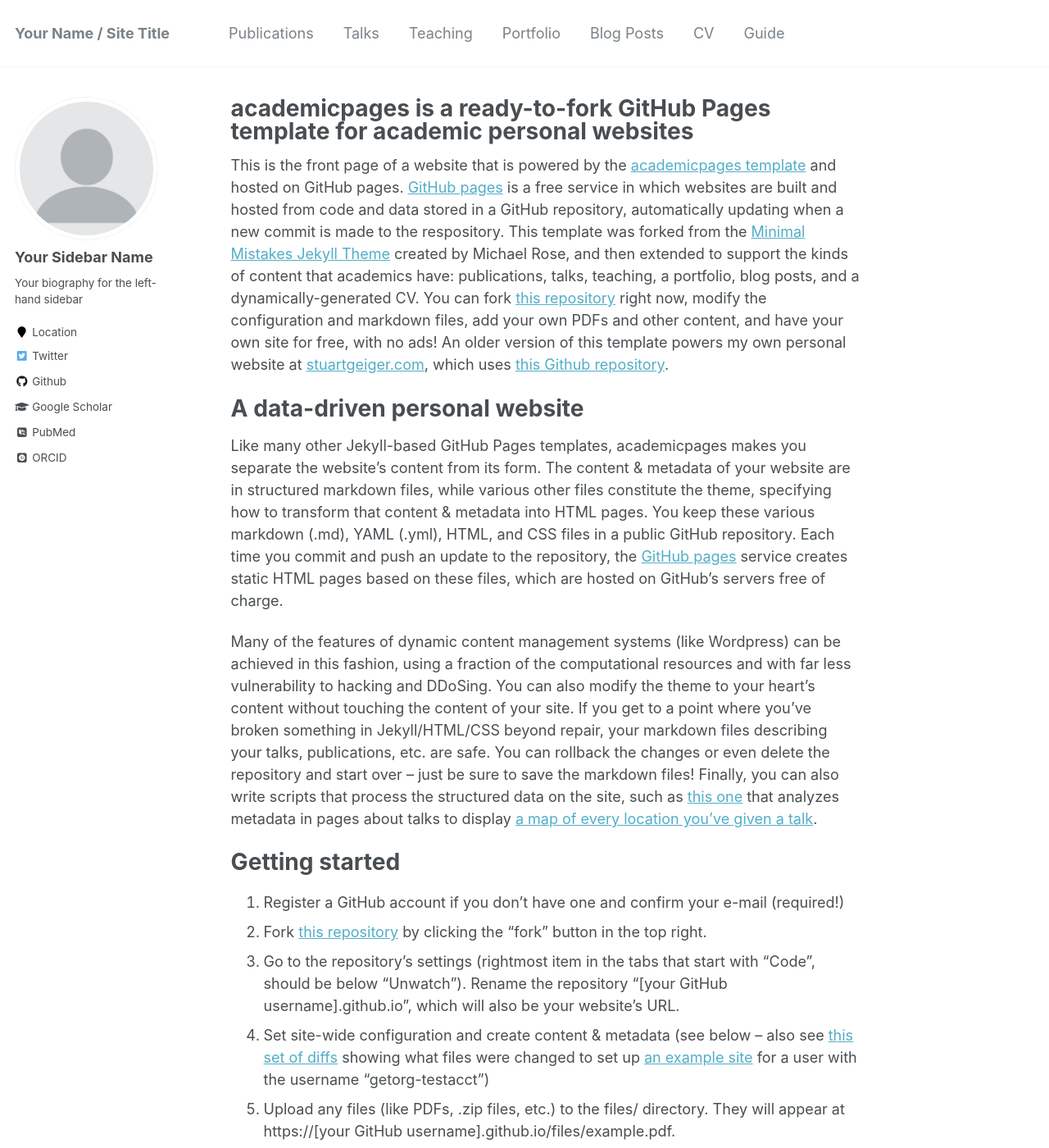
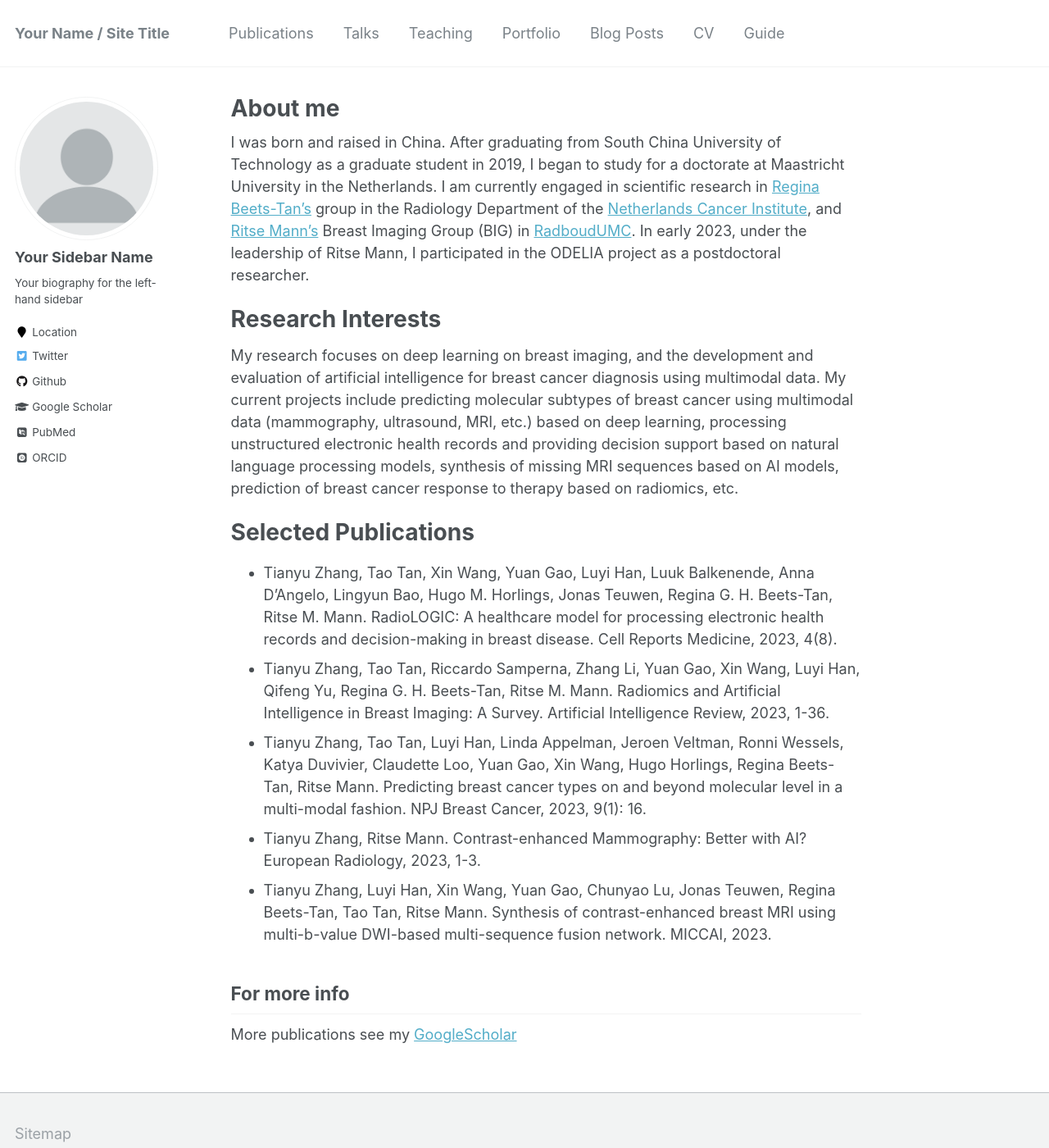
Before and after one commit to Tianyu-Zhang0319/Tianyu-Zhang0319.github, a Jekyll site: the page built from _pages/about.md, in a window 1280 px wide and 1400 px high. Shown: the whole window at 82% size. Built offline with Jekyll 4.4.1, drawn with Linux system fonts in a browser that asks for light colours; some web fonts are replaced; some of the changed text lies outside the part shown.

Commit message:
Update about.md

```diff
--- a/_pages/about.md
+++ b/_pages/about.md
@@ -1,50 +1,29 @@
 ---
 permalink: /
-title: "academicpages is a ready-to-fork GitHub Pages template for academic personal websites"
+title: "About me"
 excerpt: "About me"
 author_profile: true
 redirect_from:
   - /about/
   - /about.html
 ---
+I was born and raised in China. After graduating from South China University of Technology as a graduate student in 2019, I began to study for a doctorate at Maastricht University in the Netherlands. I am currently engaged in scientific research in [Regina Beets-Tan's](https://www.nki.nl/research/research-groups/regina-beets-tan/){:target="_blank"} group in the Radiology Department of the [Netherlands Cancer Institute](https://www.nki.nl/){:target="_blank"}, and [Ritse Mann's](https://scholar.google.com/citations?user=vPwW_6EAAAAJ&hl=zh-CN){:target="_blank"} Breast Imaging Group (BIG) in [RadboudUMC](https://www.radboudumc.nl/en/patient-care){:target="_blank"}. In early 2023, under the leadership of Ritse Mann, I participated in the ODELIA project as a postdoctoral researcher.
 
-This is the front page of a website that is powered by the [academicpages template](https://github.com/academicpages/academicpages.github.io) and hosted on GitHub pages. [GitHub pages](https://pages.github.com) is a free service in which websites are built and hosted from code and data stored in a GitHub repository, automatically updating when a new commit is made to the respository. This template was forked from the [Minimal Mistakes Jekyll Theme](https://mmistakes.github.io/minimal-mistakes/) created by Michael Rose, and then extended to support the kinds of content that academics have: publications, talks, teaching, a portfolio, blog posts, and a dynamically-generated CV. You can fork [this repository](https://github.com/academicpages/academicpages.github.io) right now, modify the configuration and markdown files, add your own PDFs and other content, and have your own site for free, with no ads! An older version of this template powers my own personal website at [stuartgeiger.com](http://stuartgeiger.com), which uses [this Github repository](https://github.com/staeiou/staeiou.github.io).
 
-A data-driven personal website
+Research Interests
 ======
-Like many other Jekyll-based GitHub Pages templates, academicpages makes you separate the website's content from its form. The content & metadata of your website are in structured markdown files, while various other files constitute the theme, specifying how to transform that content & metadata into HTML pages. You keep these various markdown (.md), YAML (.yml), HTML, and CSS files in a public GitHub repository. Each time you commit and push an update to the repository, the [GitHub pages](https://pages.github.com/) service creates static HTML pages based on these files, which are hosted on GitHub's servers free of charge.
+My research focuses on deep learning on breast imaging, and the development and evaluation of artificial intelligence for breast cancer diagnosis using multimodal data. My current projects include predicting molecular subtypes of breast cancer using multimodal data (mammography, ultrasound, MRI, etc.) based on deep learning, processing unstructured electronic health records and providing decision support based on natural language processing models, synthesis of missing MRI sequences based on AI models, prediction of breast cancer response to therapy based on radiomics, etc.
 
-Many of the features of dynamic content management systems (like Wordpress) can be achieved in this fashion, using a fraction of the computational resources and with far less vulnerability to hacking and DDoSing. You can also modify the theme to your heart's content without touching the content of your site. If you get to a point where you've broken something in Jekyll/HTML/CSS beyond repair, your markdown files describing your talks, publications, etc. are safe. You can rollback the changes or even delete the repository and start over -- just be sure to save the markdown files! Finally, you can also write scripts that process the structured data on the site, such as [this one](https://github.com/academicpages/academicpages.github.io/blob/master/talkmap.ipynb) that analyzes metadata in pages about talks to display [a map of every location you've given a talk](https://academicpages.github.io/talkmap.html).
+Selected Publications
+======
+*    Tianyu Zhang, Tao Tan, Xin Wang, Yuan Gao, Luyi Han, Luuk Balkenende, Anna D’Angelo, Lingyun Bao, Hugo M. Horlings, Jonas Teuwen, Regina G. H. Beets-Tan, Ritse M. Mann. RadioLOGIC: A healthcare model for processing electronic health records and decision-making in breast disease. Cell Reports Medicine, 2023, 4(8).
+*    Tianyu Zhang, Tao Tan, Riccardo Samperna, Zhang Li, Yuan Gao, Xin Wang, Luyi Han, Qifeng Yu, Regina G. H. Beets-Tan, Ritse M. Mann. Radiomics and Artificial Intelligence in Breast Imaging: A Survey. Artificial Intelligence Review, 2023, 1-36.
+*    Tianyu Zhang, Tao Tan, Luyi Han, Linda Appelman, Jeroen Veltman, Ronni Wessels, Katya Duvivier, Claudette Loo, Yuan Gao, Xin Wang, Hugo Horlings, Regina Beets-Tan,  Ritse Mann. Predicting breast cancer types on and beyond molecular level in a multi-modal fashion. NPJ Breast Cancer, 2023, 9(1): 16.
+*    Tianyu Zhang, Ritse Mann. Contrast-enhanced Mammography: Better with AI? European Radiology, 2023, 1-3.
+*    Tianyu Zhang, Luyi Han, Xin Wang, Yuan Gao, Chunyao Lu, Jonas Teuwen, Regina Beets-Tan, Tao Tan, Ritse Mann. Synthesis of contrast-enhanced breast MRI using multi-b-value DWI-based multi-sequence fusion network. MICCAI, 2023.
 
-Getting started
-======
-1. Register a GitHub account if you don't have one and confirm your e-mail (required!)
-1. Fork [this repository](https://github.com/academicpages/academicpages.github.io) by clicking the "fork" button in the top right.
-1. Go to the repository's settings (rightmost item in the tabs that start with "Code", should be below "Unwatch"). Rename the repository "[your GitHub username].github.io", which will also be your website's URL.
-1. Set site-wide configuration and create content & metadata (see below -- also see [this set of diffs](http://archive.is/3TPas) showing what files were changed to set up [an example site](https://getorg-testacct.github.io) for a user with the username "getorg-testacct")
-1. Upload any files (like PDFs, .zip files, etc.) to the files/ directory. They will appear at https://[your GitHub username].github.io/files/example.pdf.
-1. Check status by going to the repository settings, in the "GitHub pages" section
 
-Site-wide configuration
-------
-The main configuration file for the site is in the base directory in [_config.yml](https://github.com/academicpages/academicpages.github.io/blob/master/_config.yml), which defines the content in the sidebars and other site-wide features. You will need to replace the default variables with ones about yourself and your site's github repository. The configuration file for the top menu is in [_data/navigation.yml](https://github.com/academicpages/academicpages.github.io/blob/master/_data/navigation.yml). For example, if you don't have a portfolio or blog posts, you can remove those items from that navigation.yml file to remove them from the header.
-
-Create content & metadata
-------
-For site content, there is one markdown file for each type of content, which are stored in directories like _publications, _talks, _posts, _teaching, or _pages. For example, each talk is a markdown file in the [_talks directory](https://github.com/academicpages/academicpages.github.io/tree/master/_talks). At the top of each markdown file is structured data in YAML about the talk, which the theme will parse to do lots of cool stuff. The same structured data about a talk is used to generate the list of talks on the [Talks page](https://academicpages.github.io/talks), each [individual page](https://academicpages.github.io/talks/2012-03-01-talk-1) for specific talks, the talks section for the [CV page](https://academicpages.github.io/cv), and the [map of places you've given a talk](https://academicpages.github.io/talkmap.html) (if you run this [python file](https://github.com/academicpages/academicpages.github.io/blob/master/talkmap.py) or [Jupyter notebook](https://github.com/academicpages/academicpages.github.io/blob/master/talkmap.ipynb), which creates the HTML for the map based on the contents of the _talks directory).
-
-**Markdown generator**
-
-I have also created [a set of Jupyter notebooks](https://github.com/academicpages/academicpages.github.io/tree/master/markdown_generator
-) that converts a CSV containing structured data about talks or presentations into individual markdown files that will be properly formatted for the academicpages template. The sample CSVs in that directory are the ones I used to create my own personal website at stuartgeiger.com. My usual workflow is that I keep a spreadsheet of my publications and talks, then run the code in these notebooks to generate the markdown files, then commit and push them to the GitHub repository.
-
-How to edit your site's GitHub repository
-------
-Many people use a git client to create files on their local computer and then push them to GitHub's servers. If you are not familiar with git, you can directly edit these configuration and markdown files directly in the github.com interface. Navigate to a file (like [this one](https://github.com/academicpages/academicpages.github.io/blob/master/_talks/2012-03-01-talk-1.md) and click the pencil icon in the top right of the content preview (to the right of the "Raw | Blame | History" buttons). You can delete a file by clicking the trashcan icon to the right of the pencil icon. You can also create new files or upload files by navigating to a directory and clicking the "Create new file" or "Upload files" buttons.
-
-Example: editing a markdown file for a talk
-![Editing a markdown file for a talk](/images/editing-talk.png)
 
 For more info
 ------
-More info about configuring academicpages can be found in [the guide](https://academicpages.github.io/markdown/). The [guides for the Minimal Mistakes theme](https://mmistakes.github.io/minimal-mistakes/docs/configuration/) (which this theme was forked from) might also be helpful.
+More publications see my [GoogleScholar](https://scholar.google.com/citations?user=cDGQbLsAAAAJ&hl=zh-CN)
```
